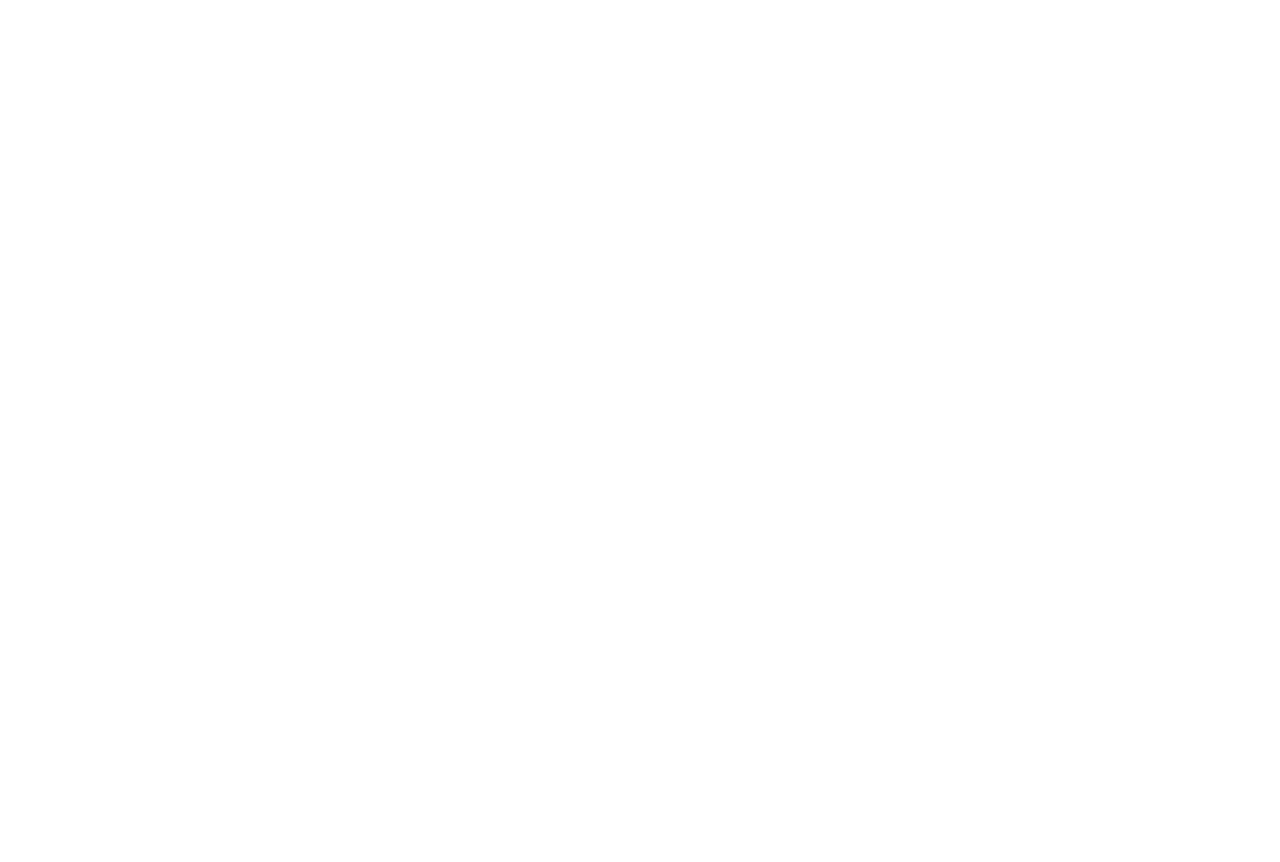
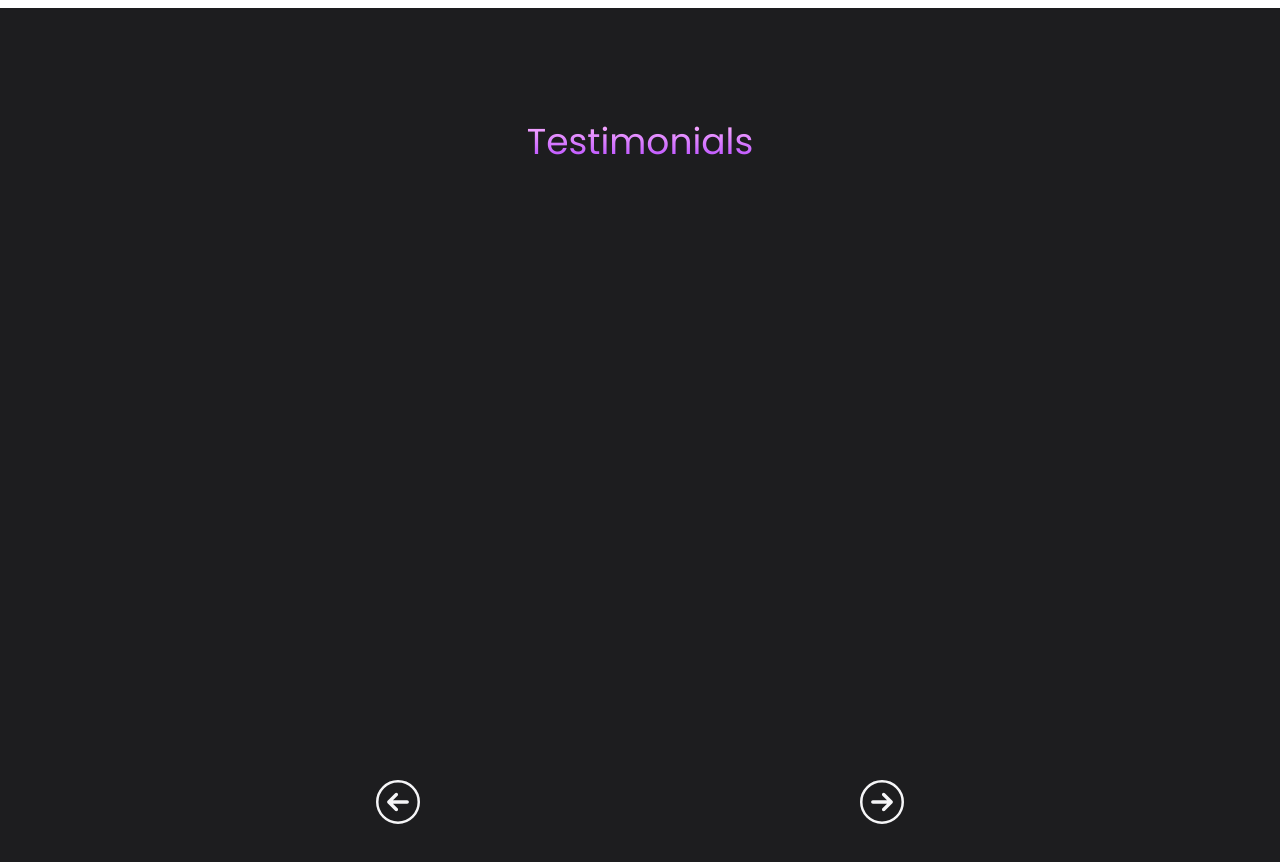
Before and after one commit to muffin-5/SAIC2.1, a React (Vite) app in the folder frontend/: page / in a window 1280 px wide. Shown: the part 1440-2302 px from the top of the page. Before the commit the page ends 1448 px from the top, so only its background shows below. Built offline with nearby package versions, Linux system fonts and the light colour scheme.

Commit message:
testimonial

```diff
--- a/frontend/src/components/initiatives/mockinterviews/Mockinterviews.css
+++ b/frontend/src/components/initiatives/mockinterviews/Mockinterviews.css
@@ -151,3 +151,54 @@
     width: 100%;
     height: 100%;
 }
+
+.mockinterviewsTestimonials {
+    width: 100%;
+    max-height: 927.25px;
+    background-color: #1d1d1f;
+    display: flex;
+    justify-content: center;
+    align-items: center;
+    gap: 111px;
+}
+.mockinterviewsTestimonialsContainer {
+    max-width: 1240px;
+    height: 927.25px;
+    display: flex;
+    flex-direction: column;
+    align-items: center;
+    justify-content: center;
+}
+.mockinterviewsTestimonialsH {
+    text-align: center;
+    font-size: 36px;
+    font-weight: 400;
+    line-height: 44px;
+    /* gradient */
+    background: linear-gradient(180deg, #FFB6FF 0%, #FFB6FF 0.01%, #B344FF 100%);
+    background-clip: text;
+    -webkit-background-clip: text;
+    display: inline-block;
+    color: transparent;
+}
+.mockinterviewsTestimonialsCards {
+    overflow-x: auto;
+    display: flex;
+    justify-content: center;
+    align-items: center;
+    gap: 40px;
+    max-height: 616px;
+    height: 616px;
+}
+.mockinterviewsTestimonialsCardsController {
+    display: flex;
+    justify-content: center;
+    align-items: center;
+    gap: 20px;
+    max-height: 44px;
+    height: 44px;
+    max-width: 528px;
+}
+.mockinterviewsTestimonialsCardsControllerScrollBar {
+    width: 400px;
+}
--- a/frontend/src/components/initiatives/mockinterviews/Testimonials.jsx
+++ b/frontend/src/components/initiatives/mockinterviews/Testimonials.jsx
@@ -1,11 +1,20 @@
 import React from 'react'
-
+import arrowleft from '../../../assets/arrowleft.svg'
+import arrowright from '../../../assets/arrowright.svg'
 const Testimonials = () => {
   return (
     <>
       <div className="mockinterviewsTestimonials">
         <div className="mockinterviewsTestimonialsContainer">
+          <p className="mockinterviewsTestimonialsH">Testimonials</p>
+          <div className="mockinterviewsTestimonialsCards">
 
+          </div>
+          <div className="mockinterviewsTestimonialsCardsController">
+            <img src={ arrowleft } alt="left arrow" />
+            <div className="mockinterviewsTestimonialsCardsControllerScrollBar"></div>
+            <img src={ arrowright } alt="right arrow" />
+          </div>
         </div>
       </div>
     </>
```
Also changed, not shown: frontend/src/assets/arrowleft.svg (added), frontend/src/assets/arrowright.svg (added).
